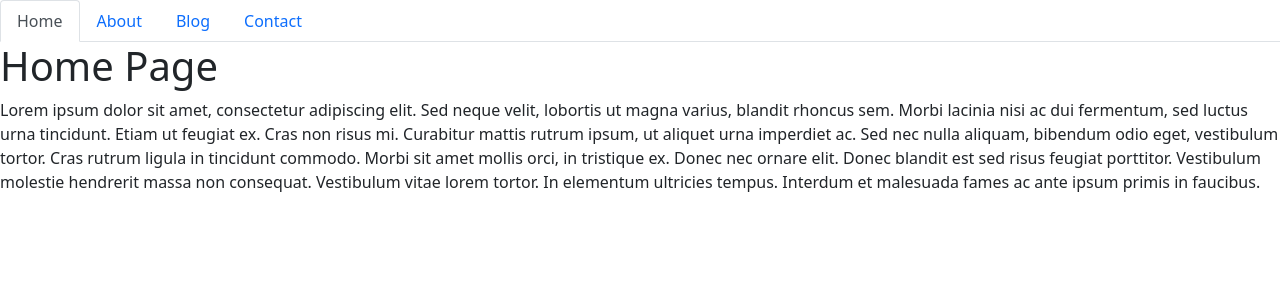
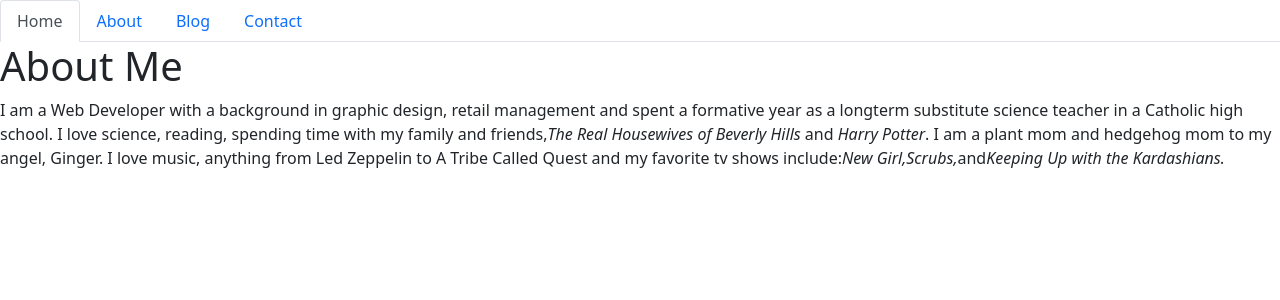
Before and after one commit to katelynndonahue/react-portfolio, a React (Create React App) app: page / in a window 1280 px wide. Shown: the top 300 px of the page. Built offline with nearby package versions, Linux system fonts and the light colour scheme.

Commit message:
edits to assets and pages

```diff
--- a/src/components/assets/styles/App.css
+++ b/src/components/assets/styles/App.css
@@ -1,113 +1,60 @@
-* {
-    box-sizing: border-box;
-    padding: 0;
-    margin: 0;
+*{
+    font-family: Arial, Helvetica, sans-serif;
+    background-color: #c0babed3;
+  }
+  :root{
+    background-color: #c0babed3;
+    ;
   }
 
-body {
-    background-color: #743030;
-    background-image: url(./images/backgroundImagesPortfolio/a7797e2d84cef45b597dad6d36ac23f8.jpg);
-    background-repeat: no-repeat;
-    background-attachment: fixed;
-    background-position: center;
-    background-image: opacity: .5; */
-    text-align:justify;
-    color: black;
-
+  #first-col, #third-col{
+    background-color: #4d424e;
+    min-height: 19rem;
+    justify-content: center;
   }
 
-.header {
-    padding: 20px;
-    font-family: 'Times New Roman', Times, serif;
-    background-color: #c0babed3;
-    color: #292833;
-}
-
-.header-right {
-    padding: 10px;
-    align-self: flex-start;
-}
-
-.header h1 {
-    display: inline-block;
-    font-size: 48px;
-}
-
-.header h1 .seo {
-    color: #000005;
-}
-
-.header div {
-    padding-top: 15px;
-    margin-right: 20px;
-    float: right;
-    font-family: Arial, Helvetica, sans-serif;
-    font-size: 20px;
-}
-
-.header div ul {
-    list-style-type: none;
-}
-
-.header div ul li {
-    display: inline-block;
-    margin-left: 25px;
-}
-
-a {
-    color: #33333f;
-    text-decoration: none;
-}
-
-p {
-    font-size: 16px;
-    text-align: justify;
-    margin: 25px 50px;
-    color: rgb(26, 22, 22);
+  #second-col{
+    border-color: #4d424e;
+    border: 0.25rem solid #4d424e;
+    justify-content: center;
   }
 
 
-.about-me{
-    display: flex;
-    flex-wrap: nowrap;
-    margin: 25px;
+  .App {
+    text-align: center;
   }
 
-#profile{
-    margin-right: 20px;
+  .App-logo {
+    height: 40vmin;
+    pointer-events: none;
   }
 
-#pro-img{
-    border-radius: 500px;
+  @media (prefers-reduced-motion: no-preference) {
+    .App-logo {
+      animation: App-logo-spin infinite 20s linear;
+    }
   }
 
-.fluid{
+  .App-header {
+    background-color: #282c34;
+    min-height: 100vh;
     display: flex;
-    flex-wrap: nowrap;
-    margin: 25px;
-    text-align: center;
-    font-family: Verdana, Geneva, Tahoma, sans-serif;
+    flex-direction: column;
+    align-items: center;
+    justify-content: center;
+    font-size: calc(10px + 2vmin);
+    color: white;
   }
 
-.small-portfolio{
-    width: 400px;
-    height: auto;
+  .App-link {
+    color: #61dafb;
   }
 
-.project-1{
-background-image: url("../assets/images/Project-1-MNBF.png");
-background-size: cover;
-width: 325px;
-height: 200px;
-text-align: left;
--moz-text-size-adjust: auto;
+  @keyframes App-logo-spin {
+    from {
+      transform: rotate(0deg);
     }
-
-.project-2{
-    width: 500;
+    to {
+      transform: rotate(360deg);
     }
-
-.box1 {
-    background-color: #000;
-    color: #ffffff;
   }
--- a/src/components/pages/Home.js
+++ b/src/components/pages/Home.js
@@ -2,19 +2,21 @@ import React from 'react';
 
 export default function Home() {
   return (
-    <div>
-      <h1>Home Page</h1>
+      <div>
+      <h1>About Me</h1>
       <p>
-        Lorem ipsum dolor sit amet, consectetur adipiscing elit. Sed neque
-        velit, lobortis ut magna varius, blandit rhoncus sem. Morbi lacinia nisi
-        ac dui fermentum, sed luctus urna tincidunt. Etiam ut feugiat ex. Cras
-        non risus mi. Curabitur mattis rutrum ipsum, ut aliquet urna imperdiet
-        ac. Sed nec nulla aliquam, bibendum odio eget, vestibulum tortor. Cras
-        rutrum ligula in tincidunt commodo. Morbi sit amet mollis orci, in
-        tristique ex. Donec nec ornare elit. Donec blandit est sed risus feugiat
-        porttitor. Vestibulum molestie hendrerit massa non consequat. Vestibulum
-        vitae lorem tortor. In elementum ultricies tempus. Interdum et malesuada
-        fames ac ante ipsum primis in faucibus.
+      I am a Web Developer with a background in graphic design, retail
+          management and spent a formative year as a longterm substitute science
+          teacher in a Catholic high school. I love science, reading, spending
+          time with my family and friends,
+          <i>The Real Housewives of Beverly Hills</i> and <i>Harry Potter</i>. I
+          am a plant mom and hedgehog mom to my angel, Ginger. I love music,
+          anything from Led Zeppelin to A Tribe Called Quest and my favorite tv
+          shows include:
+            <i>New Girl,</i>
+            <i>Scrubs,</i>
+            and
+            <i>Keeping Up with the Kardashians.</i>
       </p>
     </div>
   );
```
Lines whose indentation alone changed are shown as unchanged.
